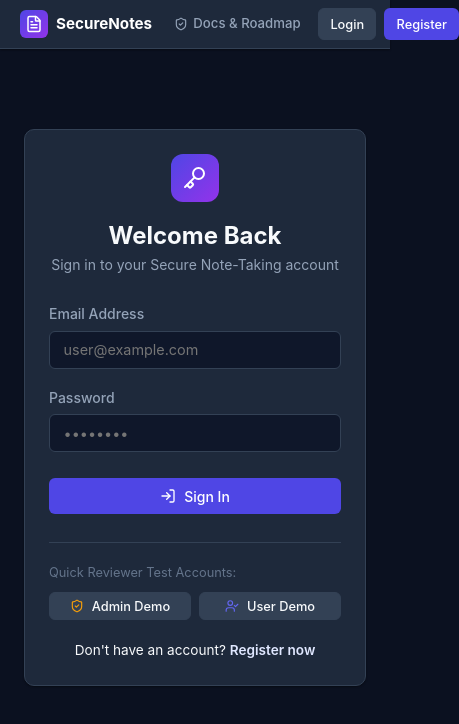
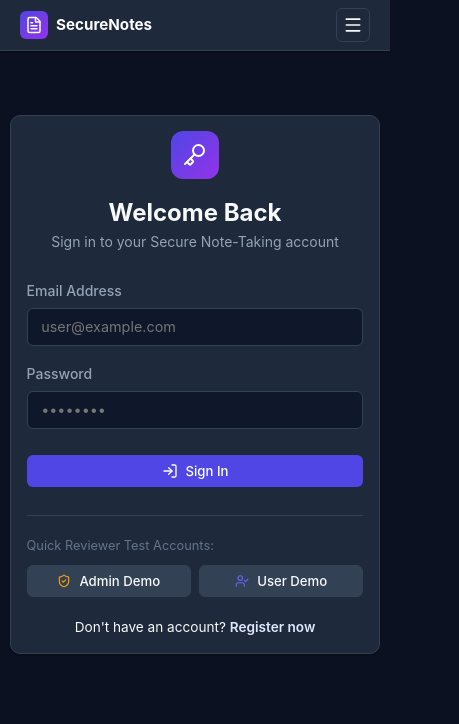
Before and after one commit to ja-shuvro/smart-note-client, a React (Vite) app: page /login in a window 390 px wide. Shown: the top 724 px of the page, 459 px wide, since content can reach past the window. Built offline with nearby package versions, Linux system fonts and the light colour scheme.

Commit message:
feat(ui): add responsive mobile navigation drawer, touch controls, and fluid breakpoints

```diff
--- a/src/components/common/Navbar.tsx
+++ b/src/components/common/Navbar.tsx
@@ -1,29 +1,34 @@
-import React from 'react';
+import React, { useState } from 'react';
 import { NavLink, useNavigate } from 'react-router-dom';
 import { useAuth } from '../../context/auth-context';
-import { BookOpen, Users, Share2, Shield, LogOut, FileText, ShieldCheck } from 'lucide-react';
+import { BookOpen, Users, Share2, Shield, LogOut, FileText, ShieldCheck, Menu, X } from 'lucide-react';
 
 export const Navbar: React.FC = () => {
   const { user, isAuthenticated, isAdmin, logout } = useAuth();
   const navigate = useNavigate();
+  const [mobileMenuOpen, setMobileMenuOpen] = useState(false);
 
   const handleLogout = () => {
+    setMobileMenuOpen(false);
     logout();
     navigate('/login');
   };
 
+  const closeMenu = () => setMobileMenuOpen(false);
+
   return (
     <header className="navbar">
       <div className="navbar-inner">
-        <NavLink to="/" className="navbar-brand">
+        <NavLink to="/" className="navbar-brand" onClick={closeMenu}>
           <div className="brand-icon">
             <FileText size={18} />
           </div>
           <span>SecureNotes</span>
         </NavLink>
 
+        {/* Desktop Navigation Links */}
         {isAuthenticated && (
-          <nav className="nav-links">
+          <nav className="nav-links nav-desktop">
             <NavLink
               to="/"
               className={({ isActive }) => `nav-link ${isActive ? 'active' : ''}`}
@@ -68,7 +73,8 @@ export const Navbar: React.FC = () => {
           </nav>
         )}
 
-        <div className="nav-user">
+        {/* Desktop User Section */}
+        <div className="nav-user nav-desktop">
           {isAuthenticated && user ? (
             <>
               <div style={{ display: 'flex', alignItems: 'center', gap: '0.4rem' }}>
@@ -111,7 +117,114 @@ export const Navbar: React.FC = () => {
             </div>
           )}
         </div>
+
+        {/* Mobile Hamburger Toggle Button */}
+        <button
+          className="mobile-menu-toggle"
+          onClick={() => setMobileMenuOpen(!mobileMenuOpen)}
+          aria-label={mobileMenuOpen ? 'Close navigation menu' : 'Open navigation menu'}
+          title="Toggle Navigation"
+        >
+          {mobileMenuOpen ? <X size={20} /> : <Menu size={20} />}
+        </button>
       </div>
+
+      {/* Mobile Drawer Dropdown */}
+      {mobileMenuOpen && (
+        <div className="mobile-menu-dropdown">
+          {isAuthenticated && user && (
+            <div className="mobile-user-card">
+              <div style={{ display: 'flex', alignItems: 'center', justifyContent: 'space-between' }}>
+                <span style={{ fontWeight: 600, color: '#fff', fontSize: '0.9rem' }}>{user.name}</span>
+                <span className={`badge ${user.role === 'admin' ? 'badge-admin' : 'badge-user'}`}>
+                  {user.role}
+                </span>
+              </div>
+              <span style={{ fontSize: '0.75rem', color: 'var(--text-secondary)' }}>{user.email}</span>
+            </div>
+          )}
+
+          <nav className="mobile-nav-links">
+            {isAuthenticated ? (
+              <>
+                <NavLink
+                  to="/"
+                  className={({ isActive }) => `mobile-nav-link ${isActive ? 'active' : ''}`}
+                  onClick={closeMenu}
+                >
+                  <BookOpen size={16} />
+                  <span>Notes</span>
+                </NavLink>
+
+                <NavLink
+                  to="/interests"
+                  className={({ isActive }) => `mobile-nav-link ${isActive ? 'active' : ''}`}
+                  onClick={closeMenu}
+                >
+                  <Users size={16} />
+                  <span>Interests</span>
+                </NavLink>
+
+                <NavLink
+                  to="/posts"
+                  className={({ isActive }) => `mobile-nav-link ${isActive ? 'active' : ''}`}
+                  onClick={closeMenu}
+                >
+                  <Share2 size={16} />
+                  <span>Posts</span>
+                </NavLink>
+
+                {isAdmin && (
+                  <NavLink
+                    to="/admin"
+                    className={({ isActive }) => `mobile-nav-link ${isActive ? 'active' : ''}`}
+                    onClick={closeMenu}
+                  >
+                    <Shield size={16} />
+                    <span>Admin</span>
+                  </NavLink>
+                )}
+
+                <NavLink
+                  to="/security-updates"
+                  className={({ isActive }) => `mobile-nav-link ${isActive ? 'active' : ''}`}
+                  onClick={closeMenu}
+                >
+                  <ShieldCheck size={16} />
+                  <span>Docs & Roadmap</span>
+                </NavLink>
+
+                <button
+                  onClick={handleLogout}
+                  className="btn btn-danger btn-sm mobile-logout-btn"
+                >
+                  <LogOut size={15} />
+                  <span>Logout</span>
+                </button>
+              </>
+            ) : (
+              <>
+                <NavLink
+                  to="/security-updates"
+                  className={({ isActive }) => `mobile-nav-link ${isActive ? 'active' : ''}`}
+                  onClick={closeMenu}
+                >
+                  <ShieldCheck size={16} />
+                  <span>Docs & Roadmap</span>
+                </NavLink>
+                <div style={{ display: 'grid', gridTemplateColumns: '1fr 1fr', gap: '0.5rem', marginTop: '0.5rem' }}>
+                  <NavLink to="/login" className="btn btn-secondary" onClick={closeMenu}>
+                    Login
+                  </NavLink>
+                  <NavLink to="/register" className="btn btn-primary" onClick={closeMenu}>
+                    Register
+                  </NavLink>
+                </div>
+              </>
+            )}
+          </nav>
+        </div>
+      )}
     </header>
   );
 };
--- a/src/pages/AdminPage.tsx
+++ b/src/pages/AdminPage.tsx
@@ -212,7 +212,7 @@ export const AdminPage: React.FC = () => {
       {error && <div className="alert alert-error">{error}</div>}
 
       {/* Tab Switcher */}
-      <div style={{ display: 'flex', gap: '0.75rem', marginBottom: '1.5rem', borderBottom: '1px solid var(--border-subtle)', paddingBottom: '0.5rem' }}>
+      <div style={{ display: 'flex', gap: '0.75rem', marginBottom: '1.5rem', borderBottom: '1px solid var(--border-subtle)', paddingBottom: '0.5rem', flexWrap: 'wrap' }}>
         <button
           className={`btn ${activeTab === 'notes' ? 'btn-primary' : 'btn-secondary'}`}
           onClick={() => setActiveTab('notes')}
--- a/src/pages/InterestsPage.tsx
+++ b/src/pages/InterestsPage.tsx
@@ -39,7 +39,7 @@ export const InterestsPage: React.FC = () => {
           </p>
         </div>
 
-        <div style={{ display: 'flex', gap: '0.5rem' }}>
+        <div style={{ display: 'flex', gap: '0.5rem', flexWrap: 'wrap' }}>
           <button className="btn btn-secondary" onClick={() => setShowQuery(!showQuery)}>
             <Code size={16} />
             <span>{showQuery ? 'Hide MongoDB Pipeline' : 'Inspect Pipeline Code'}</span>
--- a/src/pages/PostsPage.tsx
+++ b/src/pages/PostsPage.tsx
@@ -416,7 +416,7 @@ export const PostsPage: React.FC = () => {
           </p>
         </div>
 
-        <div style={{ display: 'flex', gap: '0.5rem' }}>
+        <div style={{ display: 'flex', gap: '0.5rem', flexWrap: 'wrap' }}>
           {activeTab === 'lookup' && (
             <button className="btn btn-secondary" onClick={() => setShowQuery(!showQuery)}>
               <Code size={16} />
@@ -432,7 +432,7 @@ export const PostsPage: React.FC = () => {
       </div>
 
       {/* Tabs Switcher */}
-      <div style={{ display: 'flex', gap: '0.75rem', marginBottom: '1.5rem', borderBottom: '1px solid var(--border-subtle)', paddingBottom: '0.5rem' }}>
+      <div style={{ display: 'flex', gap: '0.75rem', marginBottom: '1.5rem', borderBottom: '1px solid var(--border-subtle)', paddingBottom: '0.5rem', flexWrap: 'wrap' }}>
         <button
           className={`btn ${activeTab === 'feed' ? 'btn-primary' : 'btn-secondary'}`}
           onClick={() => setActiveTab('feed')}
--- a/src/styles/global.css
+++ b/src/styles/global.css
@@ -412,3 +412,181 @@ button, input, textarea, select {
   font-size: 0.9rem;
   margin-top: 0.25rem;
 }
+
+/* Mobile Navigation */
+.mobile-menu-toggle {
+  display: none;
+  background: none;
+  border: 1px solid var(--border-subtle);
+  border-radius: var(--radius-sm);
+  color: var(--text-primary);
+  padding: 6px;
+  cursor: pointer;
+  align-items: center;
+  justify-content: center;
+  transition: all var(--transition-fast);
+}
+
+.mobile-menu-toggle:hover {
+  background-color: var(--bg-surface-elevated);
+  border-color: #475569;
+}
+
+.mobile-menu-dropdown {
+  display: none;
+  background-color: var(--bg-surface);
+  border-bottom: 1px solid var(--border-subtle);
+  padding: 1rem 1.25rem;
+  box-shadow: var(--shadow-md);
+  flex-direction: column;
+  gap: 0.75rem;
+}
+
+.mobile-user-card {
+  display: flex;
+  flex-direction: column;
+  gap: 0.25rem;
+  padding: 0.75rem;
+  background-color: var(--bg-surface-elevated);
+  border: 1px solid var(--border-subtle);
+  border-radius: var(--radius-sm);
+  margin-bottom: 0.5rem;
+}
+
+.mobile-nav-links {
+  display: flex;
+  flex-direction: column;
+  gap: 0.4rem;
+}
+
+.mobile-nav-link {
+  display: flex;
+  align-items: center;
+  gap: 0.75rem;
+  padding: 0.65rem 0.85rem;
+  border-radius: var(--radius-sm);
+  font-size: 0.9rem;
+  font-weight: 500;
+  color: var(--text-secondary);
+  transition: all var(--transition-fast);
+}
+
+.mobile-nav-link:hover {
+  color: var(--text-primary);
+  background-color: var(--bg-surface-elevated);
+}
+
+.mobile-nav-link.active {
+  color: #fff;
+  background-color: var(--color-primary);
+}
+
+.mobile-logout-btn {
+  margin-top: 0.5rem;
+  width: 100%;
+  padding: 0.65rem;
+  display: flex;
+  align-items: center;
+  justify-content: center;
+  gap: 0.5rem;
+}
+
+/* Comprehensive Responsive Breakpoints */
+@media (max-width: 820px) {
+  .nav-desktop {
+    display: none !important;
+  }
+
+  .mobile-menu-toggle {
+    display: flex;
+  }
+
+  .mobile-menu-dropdown {
+    display: flex;
+  }
+
+  .main-content {
+    padding: 1.25rem 1rem;
+  }
+
+  .page-header {
+    flex-direction: column;
+    align-items: stretch;
+    gap: 0.85rem;
+    margin-bottom: 1.25rem;
+  }
+
+  .page-title {
+    font-size: 1.45rem;
+  }
+
+  .notes-grid {
+    grid-template-columns: repeat(auto-fill, minmax(min(100%, 280px), 1fr));
+    gap: 1rem;
+  }
+
+  .card {
+    padding: 1.15rem;
+  }
+
+  .modal-overlay {
+    padding: 0.5rem;
+  }
+
+  .modal-content {
+    padding: 1.25rem 1rem;
+    max-height: 90vh;
+    overflow-y: auto;
+    -webkit-overflow-scrolling: touch;
+    width: 95vw;
+  }
+
+  .table-container {
+    overflow-x: auto;
+    -webkit-overflow-scrolling: touch;
+    width: 100%;
+  }
+
+  .data-table {
+    min-width: 580px;
+  }
+
+  .pagination-bar {
+    flex-direction: column;
+    align-items: center;
+    gap: 0.75rem;
+    text-align: center;
+  }
+
+  .pagination-controls {
+    width: 100%;
+    justify-content: center;
+  }
+}
+
+@media (max-width: 480px) {
+  .main-content {
+    padding: 1rem 0.65rem;
+  }
+
+  .page-title {
+    font-size: 1.25rem;
+  }
+
+  .page-subtitle {
+    font-size: 0.825rem;
+  }
+
+  .btn {
+    padding: 0.45rem 0.75rem;
+    font-size: 0.825rem;
+  }
+
+  .card {
+    padding: 0.95rem;
+  }
+
+  .modal-content {
+    padding: 1rem 0.75rem;
+  }
+}
```
